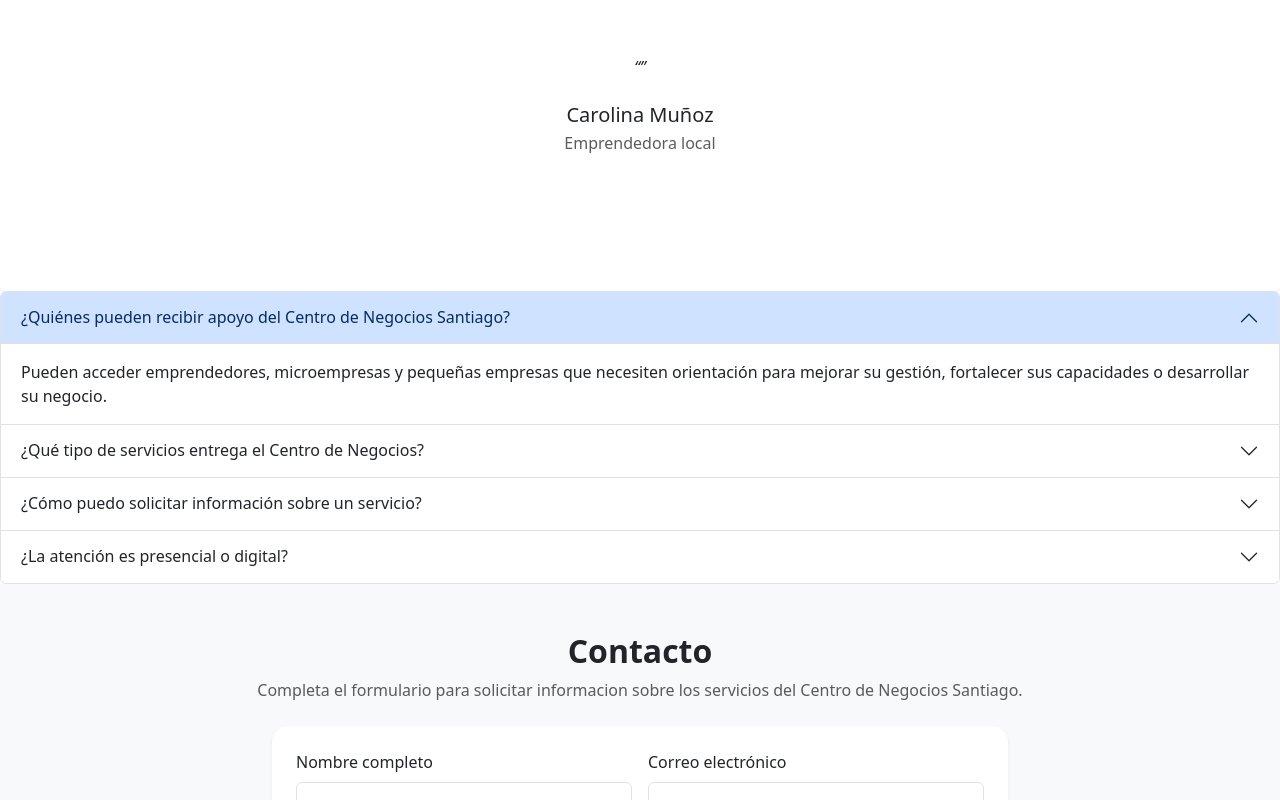
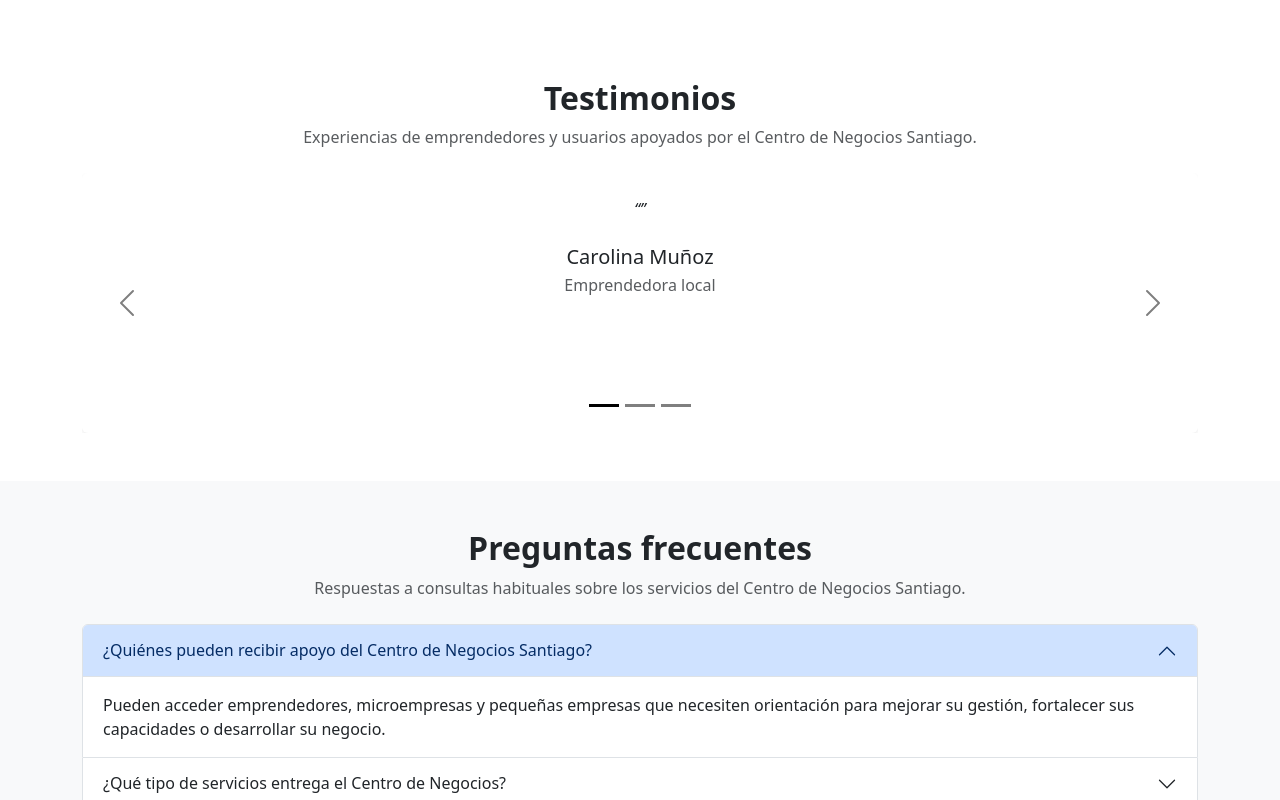
Before and after one commit to SebastianM69/EVA3_FRONTEND_MORALES_COVARRUBIAS, a React (Vite) app: page / in a window 1280 px wide. Shown: the part 1720-2520 px from the top of the page. Built offline with nearby package versions, Linux system fonts and the light colour scheme.

Commit message:
Ajustes a seccion de Testimonios y FAQ

```diff
--- a/src/components/FaqAccordion.jsx
+++ b/src/components/FaqAccordion.jsx
@@ -18,15 +18,24 @@ function FaqAccordion() {
       })
   }, [])
 
-  if (cargando) {
   return (
+    <section id="faq" className="py-5 bg-light">
+      <div className="container">
+        <div className="text-center mb-4">
+          <h2 className="fw-bold">
+            Preguntas frecuentes
+          </h2>
+
+          <p className="text-muted">
+            Respuestas a consultas habituales sobre los servicios del Centro de Negocios Santiago.
+          </p>
+        </div>
+
+        {cargando ? (
           <p className="text-center">
             Cargando preguntas frecuentes...
           </p>
-    )
-  }
-
-  return (
+        ) : (
           <div className="accordion" id="accordionPreguntasFrecuentes">
             {preguntasFrecuentes.map((pregunta, index) => (
               <div className="accordion-item" key={pregunta.id}>
@@ -56,6 +65,9 @@ function FaqAccordion() {
               </div>
             ))}
           </div>
+        )}
+      </div>
+    </section>
   )
 }
 
--- a/src/components/TestimonialsCarousel.jsx
+++ b/src/components/TestimonialsCarousel.jsx
@@ -18,18 +18,27 @@ function TestimonialsCarousel() {
       })
   }, [])
 
-  if (cargando) {
   return (
+    <section id="testimonios" className="py-5">
+      <div className="container">
+        <div className="text-center mb-4">
+          <h2 className="fw-bold">
+            Testimonios
+          </h2>
+
+          <p className="text-muted">
+            Experiencias de emprendedores y usuarios apoyados por el Centro de Negocios Santiago.
+          </p>
+        </div>
+
+        {cargando ? (
           <p className="text-center">
             Cargando testimonios...
           </p>
-    )
-  }
-
-  return (
+        ) : (
           <div
             id="carouselTestimonios"
-      className="carousel slide"
+            className="carousel carousel-dark slide"
             data-bs-ride="carousel"
           >
             <div className="carousel-indicators">
@@ -91,6 +100,9 @@ function TestimonialsCarousel() {
               <span className="carousel-control-next-icon" aria-hidden="true"></span>
             </button>
           </div>
+        )}
+      </div>
+    </section>
   )
 }
 
```
Lines whose indentation alone changed are shown as unchanged.
